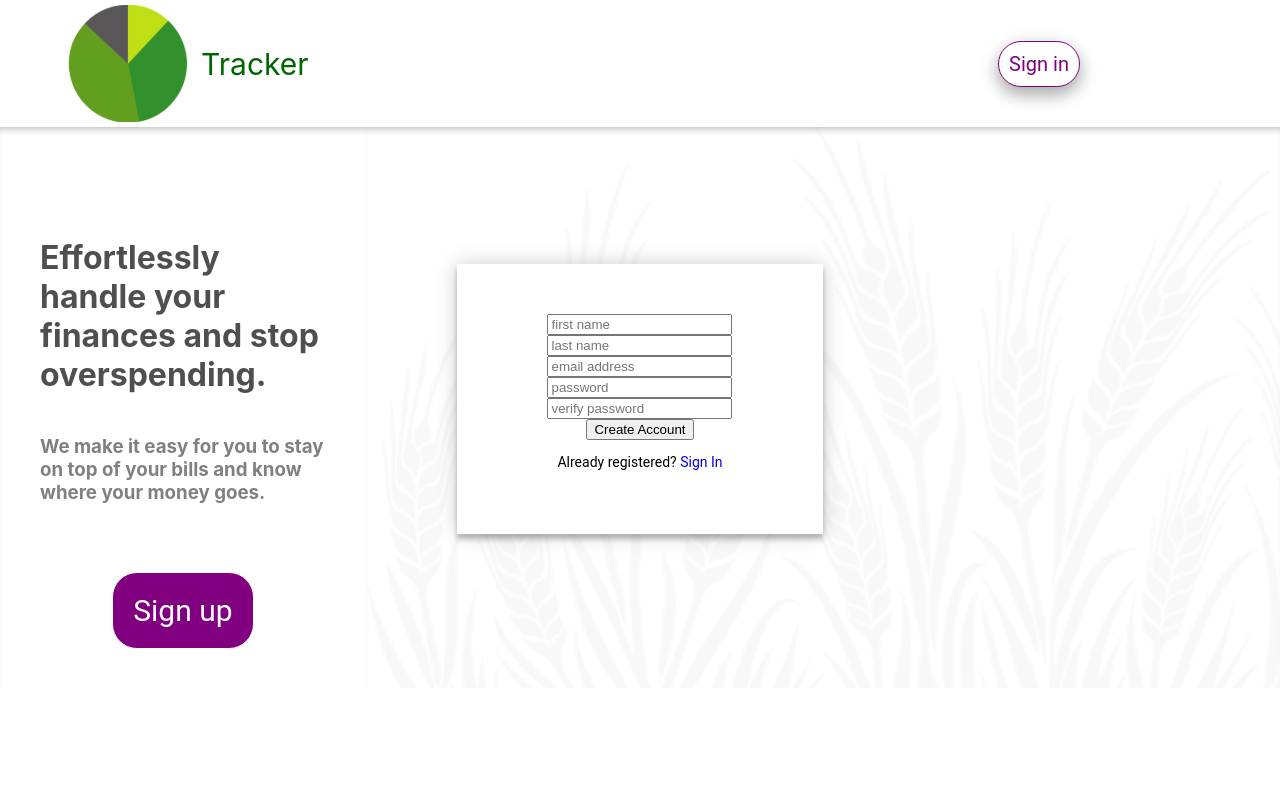
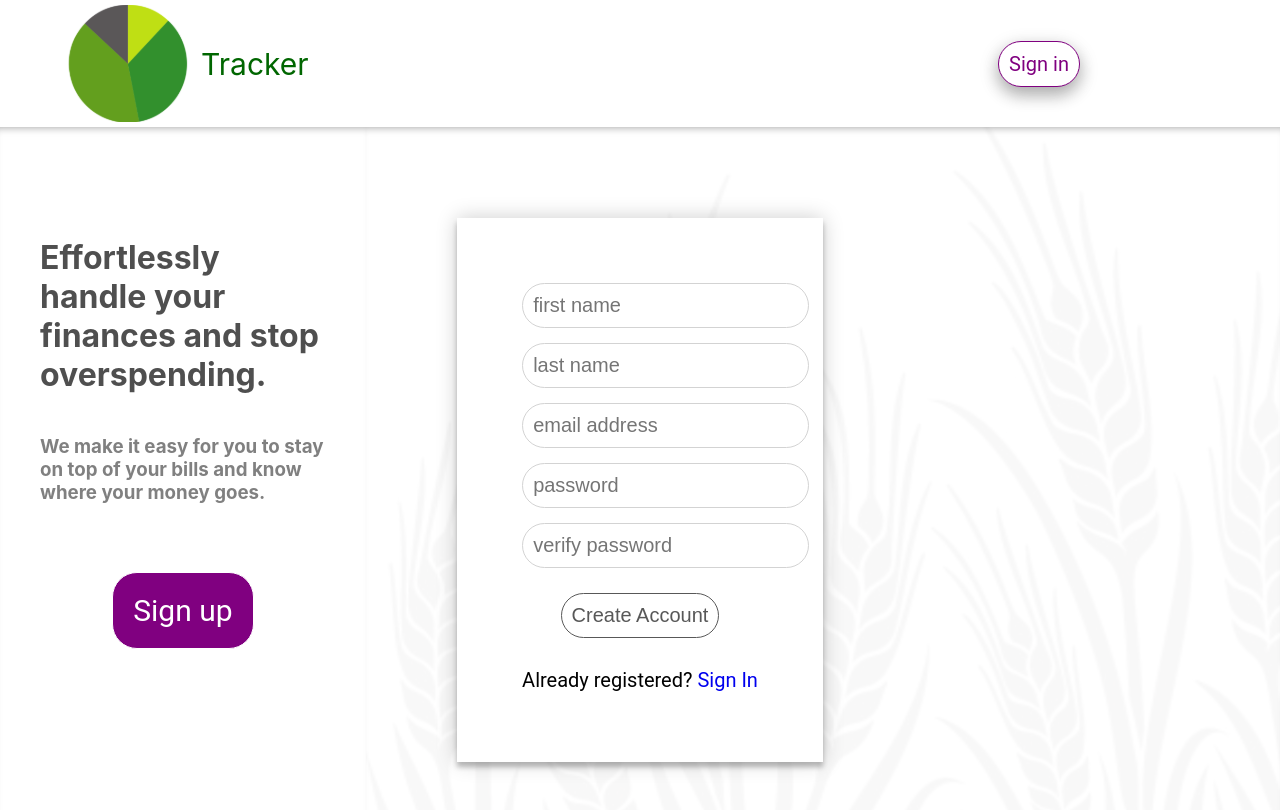
Before and after one commit to MartinZugs/Expense-Tracker, a React (Create React App) app in the folder my-app/: page /#/signUp in a window 1280 px wide. Shown: the top 810 px of the page. Built offline with nearby package versions, Linux system fonts and the light colour scheme.

Commit message:
some styling added to sign-up form

```diff
--- a/my-app/src/components/Button.js
+++ b/my-app/src/components/Button.js
@@ -3,7 +3,8 @@ import "./button.css";
 
 const STYLES = [
     "btn--primary--outline",
-    "btn--primary--solid"
+    "btn--primary--solid",
+    "btn--primary--form"
 ]
 const SIZES = [
     "btn--small",
--- a/my-app/src/components/button.css
+++ b/my-app/src/components/button.css
@@ -5,6 +5,7 @@
     --success: #75fa83;
     --purple: #800080;
     --dark: #181717;
+    --gray: #585858;
 }
 
 .btn {
@@ -38,6 +39,19 @@
     borderline: none;
 
 }
+
+.btn--primary--form{
+
+    background-color: var(--primary);
+    color: var(--gray);
+    border: 1px solid var(--gray);
+    border-radius: 25px;
+    borderline: none;
+    margin: 10px;
+
+
+}
+
 .btn--primary--solid:hover{
     background-color: var(--primary);
     color: var(--purple);
@@ -45,6 +59,7 @@
 }
 
 /* Button Sizes */
+
 
 
 .btn--small {
--- a/my-app/src/content/SignUp.js
+++ b/my-app/src/content/SignUp.js
@@ -1,24 +1,40 @@
+
 import React, { Component } from 'react';
 import "./signUp.css"
+import "../components/button.css"
 class SignUp extends Component {
     render() {
         return (
 
             <div className="formContainer">
 
-             <div className="sign-up_form">
-                 <div className="text-container">
-                     <input type="text" placeholder="first name"/>
-                     <input type="text" placeholder="last name"/>
-                     <input type="text" placeholder="email address"/>
-                     <input type="password" placeholder="password"/>
-                     <input type="password" placeholder="verify password"/>
+                <div className="sign-up_form">
+                    <div className="text-container">
+                        <div className="form-input">
+                        <input className="input-field" type="text" placeholder="first name"/>
+                        </div>
 
-                     <button>Create Account</button>
-                     <p className="message">Already registered? <a href="#">Sign In</a></p>
+                        <div className="form-input">
+                        <input className="input-field" type="text" placeholder="last name"/>
+                        </div>
 
-                 </div>
-             </div>
+                        <div className="form-input">
+                        <input className="input-field"  type="text" placeholder="email address"/>
+                        </div>
+
+                        <div className="form-input">
+                        <input className="input-field" type="password" placeholder="password"/>
+                        </div>
+
+                        <div className="form-input">
+                        <input className="input-field" type="password" placeholder="verify password"/>
+                        </div>
+
+                        <button className="btn--primary--form btn--small" type="submit">Create Account</button>
+                        <p className="message">Already registered? <a href="#">Sign In</a></p>
+
+                    </div>
+                </div>
 
             </div>
         )
--- a/my-app/src/content/signUp.css
+++ b/my-app/src/content/signUp.css
@@ -1,7 +1,8 @@
 .formContainer {
 
     display: flex;
-    margin: 15% 50% 15% 10%;
+    flex-direction: column;
+    margin: 10% 50% 15% 10%;
     padding: 50px;
     background: #FFFFFF;
     text-align: center;
@@ -9,5 +10,17 @@
 }
 .text-container{
     font-family: "Roboto", sans-serif;
-    font-size: 14px;
+    font-size: 20px;
+
 }
+.form-input {
+  margin: 15px;
+
+}
+.input-field{
+    box-sizing: border-box;
+    border: 1px solid lightgray;
+    font-size: 20px;
+    padding: 10px;
+    border-radius: 25px;
+}
```
